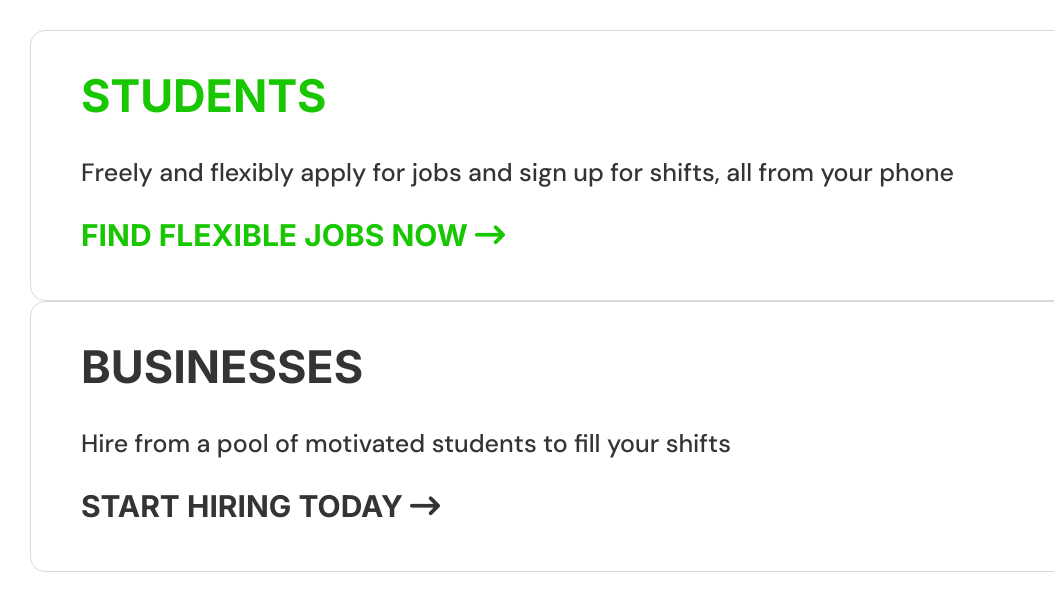
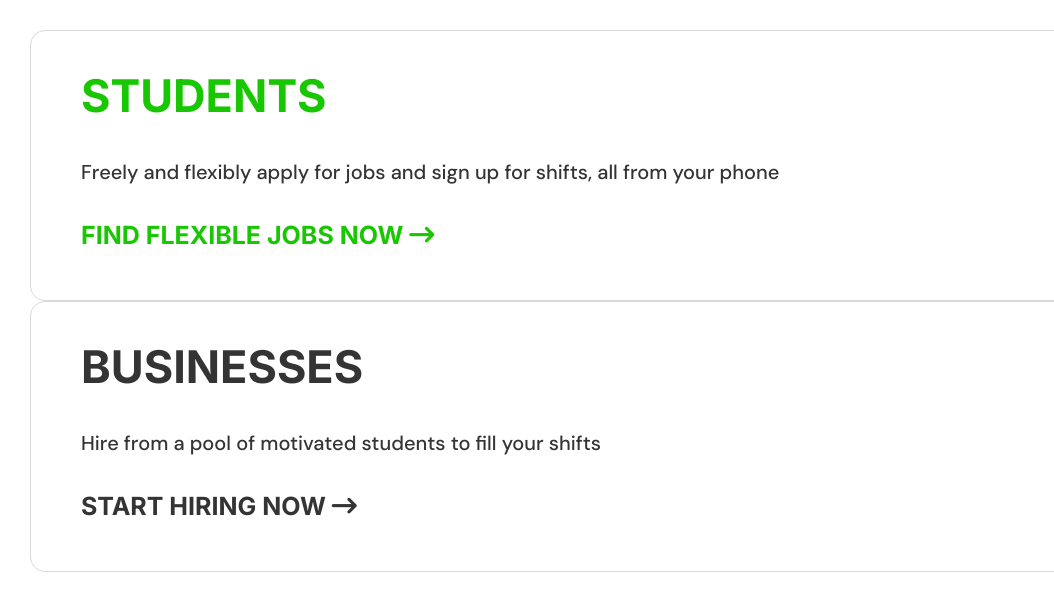
Before and after one commit to fnicolai-85/shiftly, a plain HTML site: page homepage.html in a window 1280 px wide. Shown: the full height of the page, 0-1054 px from the left. Drawn offline with nearby package versions, Linux system fonts and the light colour scheme.

Commit message:
Updating cards

```diff
--- a/css/styles.css
+++ b/css/styles.css
@@ -227,7 +227,7 @@ a {
     text-transform: uppercase;
 }
 
-.card__content {
+.card__text {
     font-size: 2.5rem;
     font-weight: 500;
     line-height: 4.5rem;
@@ -260,6 +260,16 @@ a {
     }
 }
 
+@media screen and (min-width: 1024px) {
+    .card__text {
+        font-size: 2rem;
+    }
+
+    .card__link {
+        font-size: 2.5rem;
+    }
+}
+
 .card--student .card__header {
     color: var(--color-primary);
 }
--- a/homepage.html
+++ b/homepage.html
@@ -34,7 +34,7 @@
         <header class="card__header">
           <h2>Students</h2>
         </header>
-        <div class="card__content">
+        <div class="card__text">
           <p>
             Freely and flexibly apply for jobs and sign up for shifts, all from
             your phone
@@ -50,11 +50,11 @@
         <header class="card__header">
           <h2>Businesses</h2>
         </header>
-        <div class="card__content">
+        <div class="card__text">
           <p>Hire from a pool of motivated students to fill your shifts</p>
         </div>
         <a href="" class="link link--arrow card__link">
-          Start hiring today
+          Start hiring now
           <i class="fa-solid fa-arrow-right-long link__arrow"></i>
         </a>
         <img src="images/LogoPenguin.svg" alt="" class="card__image" />
```
Also changed, not shown: components/card.html (+3 -3 lines).
